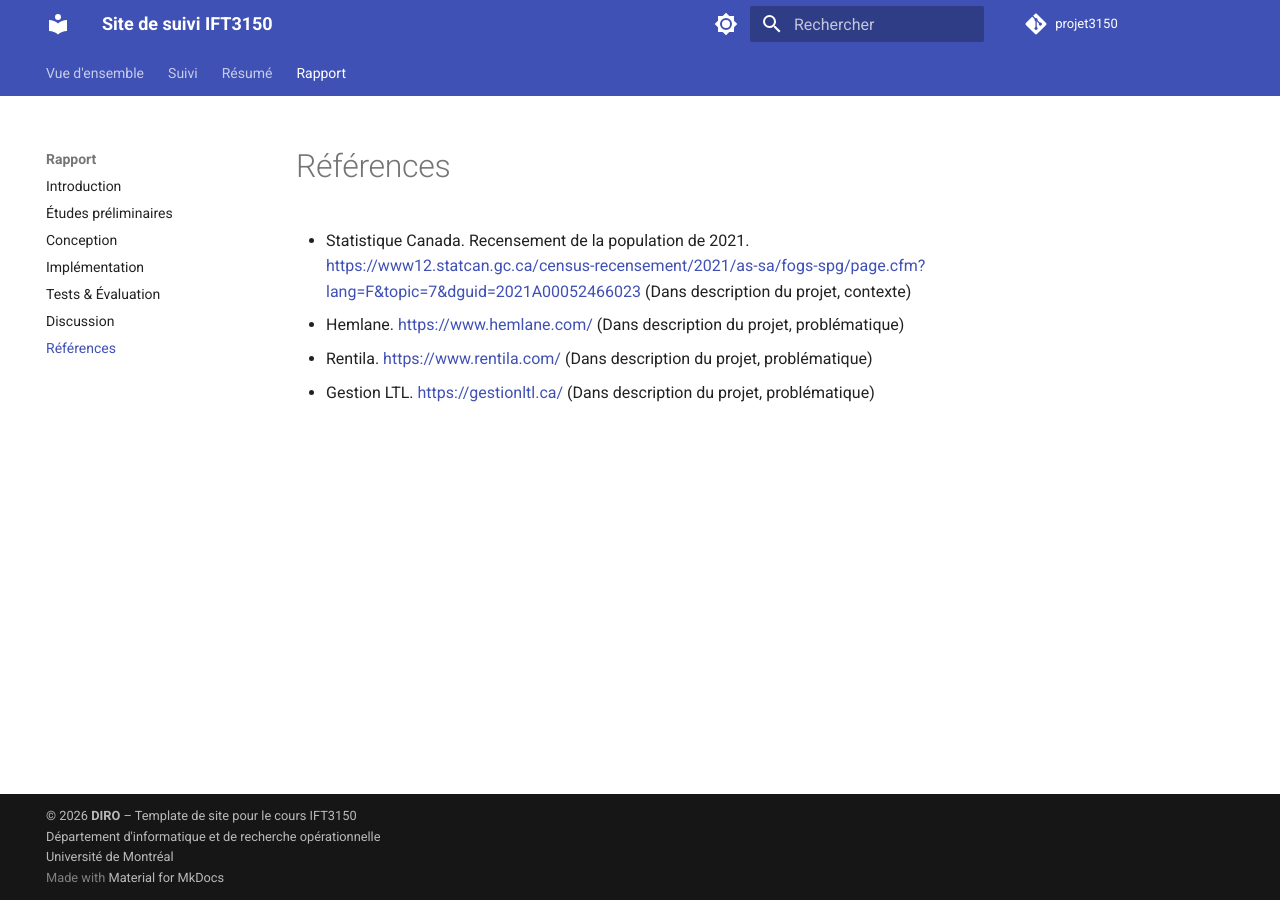
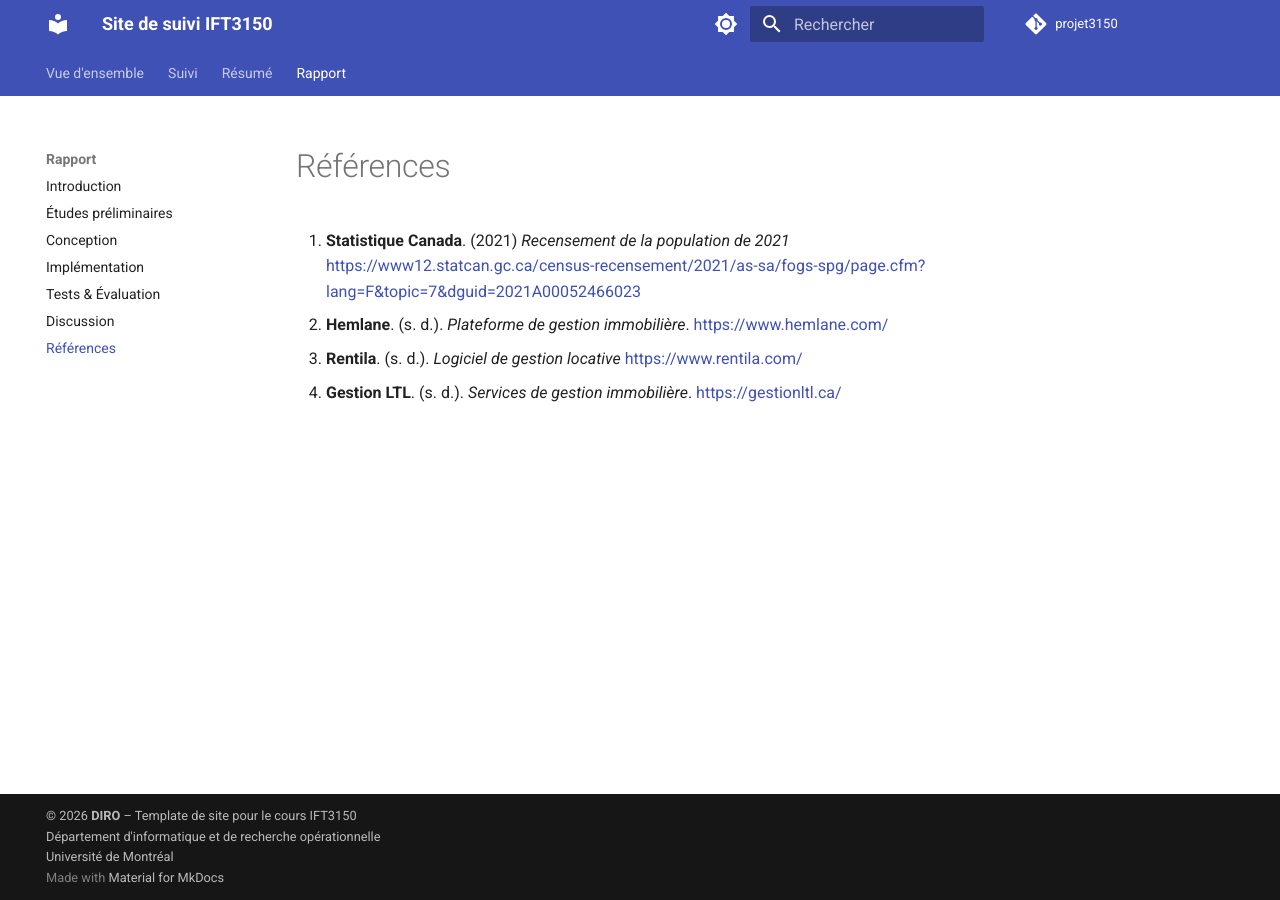
Before and after one commit to sixlandr2/projet3150, an MkDocs documentation site: the page built from docs/rapport/references.md, in a window 1280 px wide. Built offline with MkDocs 1.6.1 and Material for MkDocs 9.7.7, drawn with Linux system fonts in a browser that asks for light colours; comment, search, counter and statistics services are not loaded.

Commit message:
correction des references

```diff
--- a/docs/rapport/references.md
+++ b/docs/rapport/references.md
@@ -1,9 +1,6 @@
 # Références
-- Statistique Canada. Recensement de la population de 2021. <https://www12.statcan.gc.ca/census-recensement/2021/as-sa/fogs-spg/page.cfm?lang=F&topic=7&dguid=2021A00052466023>
-(Dans description du projet, contexte)
-- Hemlane. <https://www.hemlane.com/>
-(Dans description du projet, problématique)
-- Rentila. <https://www.rentila.com/>
-(Dans description du projet, problématique)
-- Gestion LTL. <https://gestionltl.ca/>
-(Dans description du projet, problématique)
+
+1. <a id="stat-canada"></a> **Statistique Canada**. (2021) *Recensement de la population de 2021* <https://www12.statcan.gc.ca/census-recensement/2021/as-sa/fogs-spg/page.cfm?lang=F&topic=7&dguid=2021A00052466023>
+2. <a id="hemlane"></a> **Hemlane**. (s. d.). *Plateforme de gestion immobilière*. <https://www.hemlane.com/>
+3. <a id="rentila"></a> **Rentila**. (s. d.). *Logiciel de gestion locative* <https://www.rentila.com/>
+4. <a id="gestion-ltl"></a> **Gestion LTL**. (s. d.). *Services de gestion immobilière*. <https://gestionltl.ca/>
```
Also changed, not shown: docs/index.md (+3 -2 lines).
